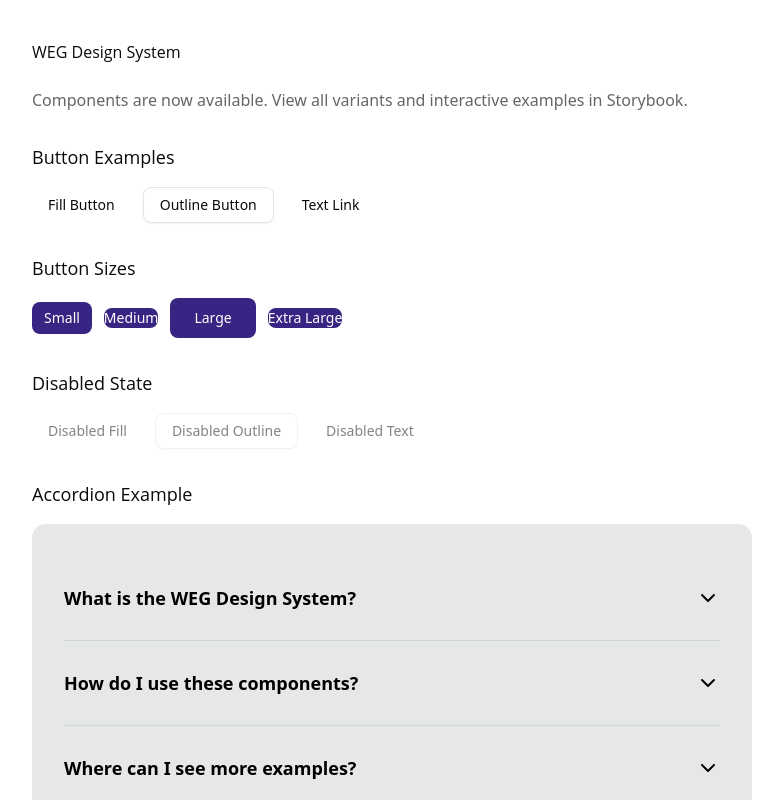
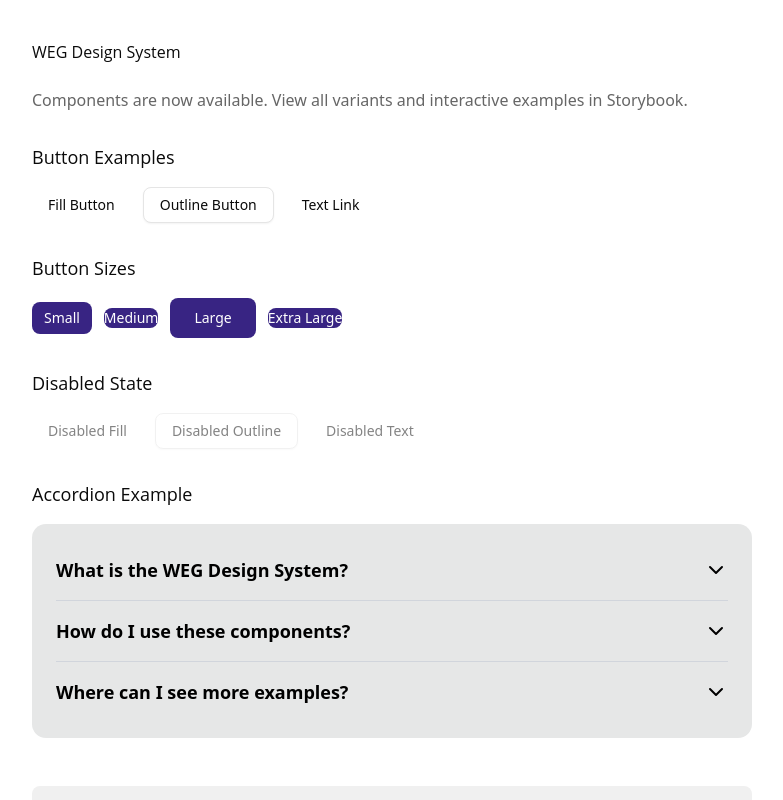
Before and after one commit to tan-ahmed/ui-test, a React (Vite) app: page / in a window 1280 px wide. Shown: the top 800 px of the page, without its empty margins (248-1031 px from the left). Built offline with nearby package versions, Linux system fonts and the light colour scheme.

Commit message:
Refactor Accordion and Button components for improved styling and add focus states demo to Button stories

```diff
--- a/src/components/ui/accordion/accordion.tsx
+++ b/src/components/ui/accordion/accordion.tsx
@@ -38,7 +38,7 @@
     <AccordionPrimitive.Trigger
       ref={ref}
       className={cn(
-        "flex flex-1 items-center justify-between w-full py-7 text-left font-semibold text-black transition-all",
+        "flex flex-1 items-center justify-between w-full py-4 text-left font-semibold text-black transition-all",
         "hover:opacity-80",
         "focus-visible:outline-none focus-visible:ring-2 focus-visible:ring-weg-purple focus-visible:ring-offset-2",
         "disabled:pointer-events-none disabled:opacity-50",
--- a/src/components/ui/accordion/accordion.variants.ts
+++ b/src/components/ui/accordion/accordion.variants.ts
@@ -4,8 +4,8 @@
   variants: {
     size: {
       sm: "p-4 text-base",
-      md: "p-8 text-lg",
-      lg: "p-7 text-lg",
+      md: "px-6 py-4 text-lg",
+      lg: "px-6 py-5 text-lg",
     },
   },
   defaultVariants: {
--- a/src/components/ui/button/button.variants.ts
+++ b/src/components/ui/button/button.variants.ts
@@ -1,14 +1,14 @@
 import { cva } from "class-variance-authority";
 
 export const buttonVariants = cva(
-  "inline-flex items-center justify-center gap-2 font-bold text-center whitespace-nowrap transition-all duration-200 border-none cursor-pointer outline-none focus-visible:outline-[3px] focus-visible:outline-offset-2 active:scale-[0.98]",
+  "inline-flex items-center justify-center gap-2 font-bold text-center whitespace-nowrap transition-all duration-200 border-none cursor-pointer outline-none active:scale-[0.98] disabled:cursor-not-allowed",
   {
     variants: {
       variant: {
-        fill: "bg-weg-purple text-white rounded-full shadow-[0px_4px_6px_-1px_rgba(0,0,0,0.1),0px_2px_4px_-1px_rgba(0,0,0,0.06)] hover:bg-weg-purple-hover hover:shadow-[0px_6px_8px_-1px_rgba(0,0,0,0.15),0px_3px_5px_-1px_rgba(0,0,0,0.08)] focus-visible:outline-weg-purple disabled:bg-gray-300 disabled:text-gray-400 disabled:shadow-none disabled:cursor-not-allowed",
+        fill: "bg-weg-purple text-white rounded-full shadow-[0px_4px_6px_-1px_rgba(0,0,0,0.1),0px_2px_4px_-1px_rgba(0,0,0,0.06)] hover:bg-weg-purple-hover hover:shadow-[0px_6px_8px_-1px_rgba(0,0,0,0.15),0px_3px_5px_-1px_rgba(0,0,0,0.08)] focus-visible:ring-2 focus-visible:ring-weg-purple disabled:bg-gray-300 disabled:text-gray-400 disabled:shadow-none ",
         outline:
-          "bg-neutral-100 text-weg-purple border-2 border-weg-purple rounded-full hover:bg-neutral-200 hover:border-weg-purple-hover hover:text-weg-purple-hover focus-visible:outline-weg-purple disabled:bg-neutral-100 disabled:border-gray-300 disabled:text-gray-400 disabled:cursor-not-allowed",
-        text: "bg-transparent text-weg-blue font-light underline decoration-skip-ink-none underline-offset-auto p-0 hover:text-weg-blue-hover hover:decoration-2 focus-visible:outline-2 focus-visible:outline-weg-blue focus-visible:rounded disabled:text-gray-400 disabled:cursor-not-allowed",
+          "bg-neutral-100 text-weg-purple border-2 border-weg-purple rounded-full hover:bg-neutral-200 hover:border-weg-purple-hover hover:text-weg-purple-hover ring-2 ring-weg-purple disabled:bg-neutral-100 disabled:border-gray-300 disabled:text-gray-400 ",
+        text: "bg-transparent text-weg-blue font-light underline decoration-skip-ink-none underline-offset-auto p-0 hover:text-weg-blue-hover hover:decoration-2 focus-visible:ring-2 focus-visible:ring-weg-blue disabled:text-gray-400 ",
       },
       size: {
         sm: "px-4 h-11 text-base [&_.button__text]:leading-[26px] [&_.button__icon]:w-5 [&_.button__icon]:h-5",
```
Also changed, not shown: 1 other file (tests, documents, lock files or other folders).
